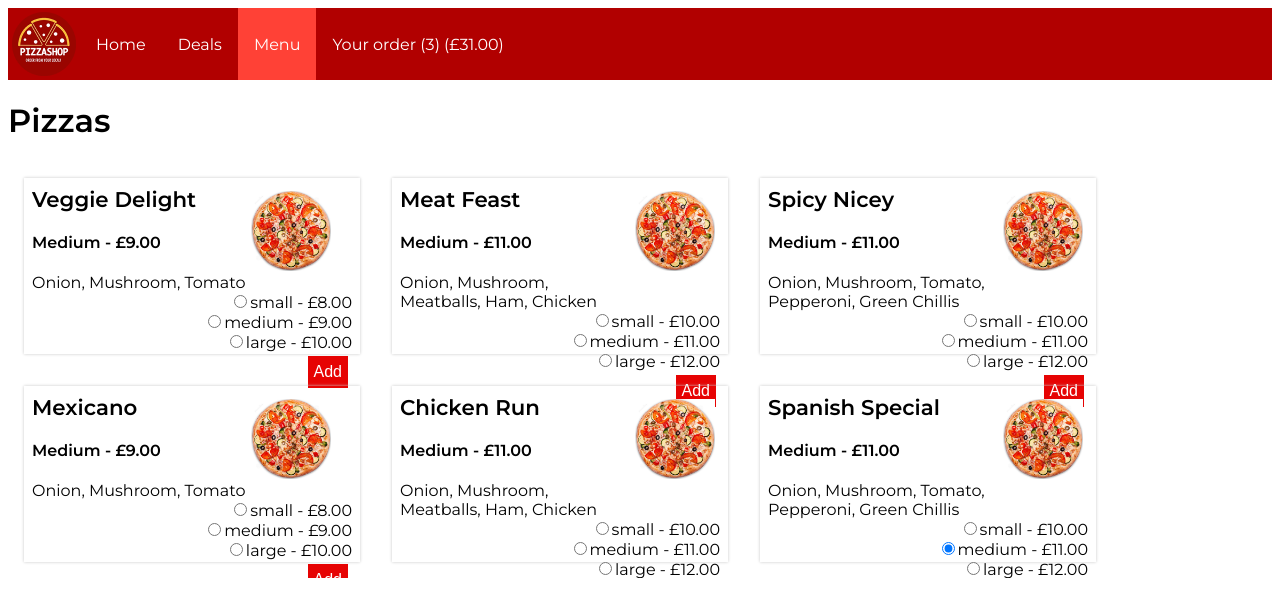
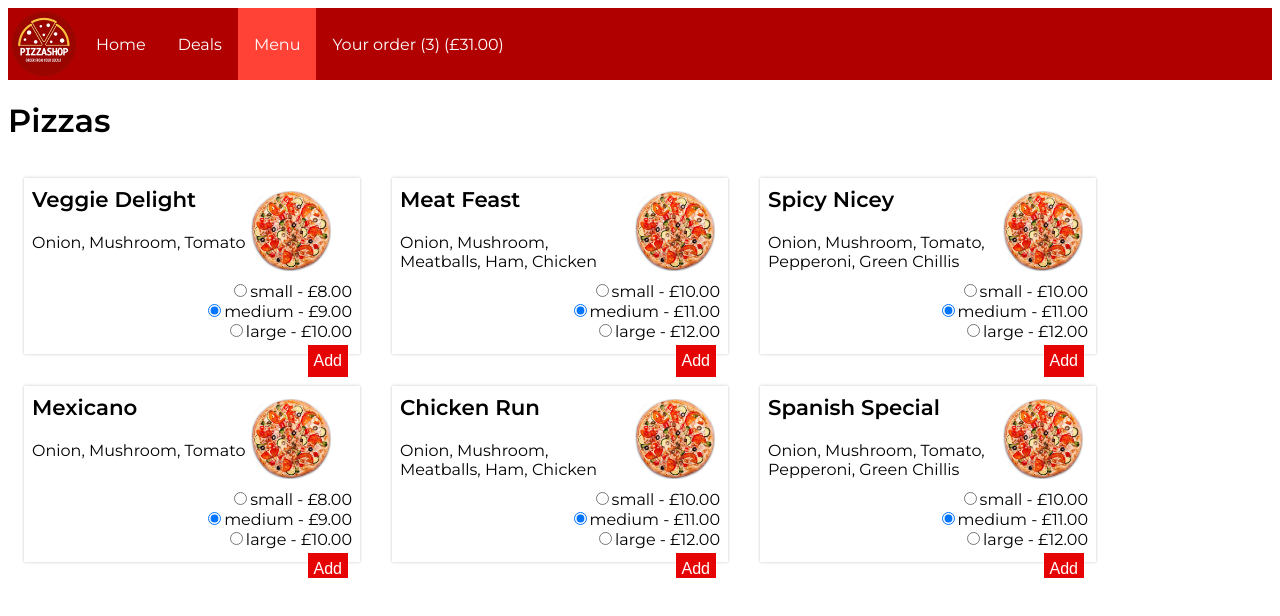
Before and after one commit to samthidny/pizza-shop, an Angular app: page /menu in a window 1280 px wide. Shown: the top 616 px of the page. Built offline with nearby package versions, Linux system fonts and the light colour scheme.

Commit message:
fix size radios/pizza.id

```diff
--- a/src/app/pizza-item.component.html
+++ b/src/app/pizza-item.component.html
@@ -1,7 +1,7 @@
 <div class="item-main">
   <div class="item-description">
     <h3>{{pizza.name}}</h3>
-     <h4>{{pizza.size.name | size}} - {{pizza.price | currency:'GBP':'symbol'}}</h4>
+     <!-- <h4>{{pizza.size.name | size}} - {{pizza.price | currency:'GBP':'symbol'}}</h4> -->
     <app-topping-list [toppings]=pizza.toppings></app-topping-list>
   </div>
   <div class="item-image">
--- a/src/app/pizza.ts
+++ b/src/app/pizza.ts
@@ -27,6 +27,7 @@ export class Pizza {
 
   public static create(name: string, toppings: Topping[], size: PizzaSize): Pizza {
     const pizza = new Pizza();
+    pizza.id = Math.round(Math.random() * 99999999);
     pizza.name = name;
     pizza.toppings = toppings;
     pizza.size = size;
```
